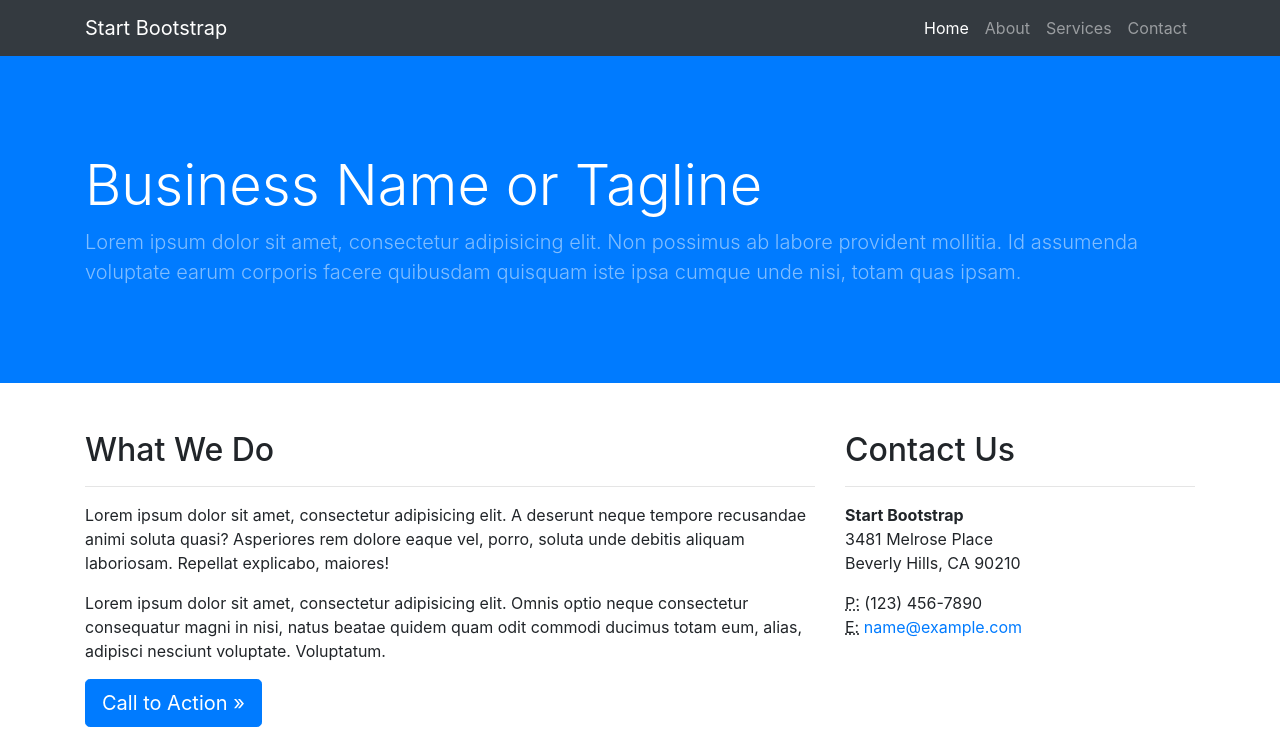
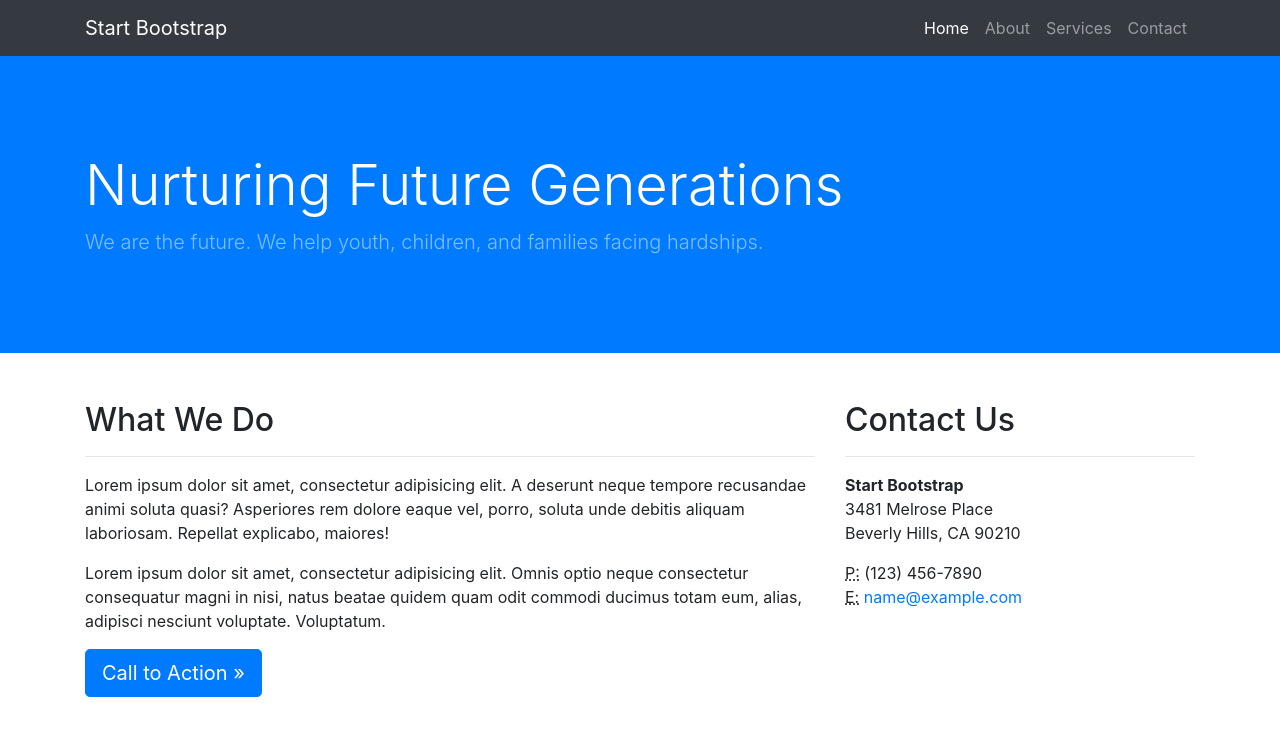
Before and after one commit to Mchavez-on/NFG_Website, a website: page index.html in a window 1280 px wide. Shown: the top 742 px of the page. Drawn offline with Linux system fonts and the light colour scheme.

Commit message:
Update index.html

```diff
--- a/index.html
+++ b/index.html
@@ -53,8 +53,8 @@
     <div class="container h-100">
       <div class="row h-100 align-items-center">
         <div class="col-lg-12">
-          <h1 class="display-4 text-white mt-5 mb-2">Business Name or Tagline</h1>
-          <p class="lead mb-5 text-white-50">Lorem ipsum dolor sit amet, consectetur adipisicing elit. Non possimus ab labore provident mollitia. Id assumenda voluptate earum corporis facere quibusdam quisquam iste ipsa cumque unde nisi, totam quas ipsam.</p>
+          <h1 class="display-4 text-white mt-5 mb-2">Nurturing Future Generations</h1>
+          <p class="lead mb-5 text-white-50">We are the future. We help youth, children, and families facing hardships.</p>
         </div>
       </div>
     </div>
```
